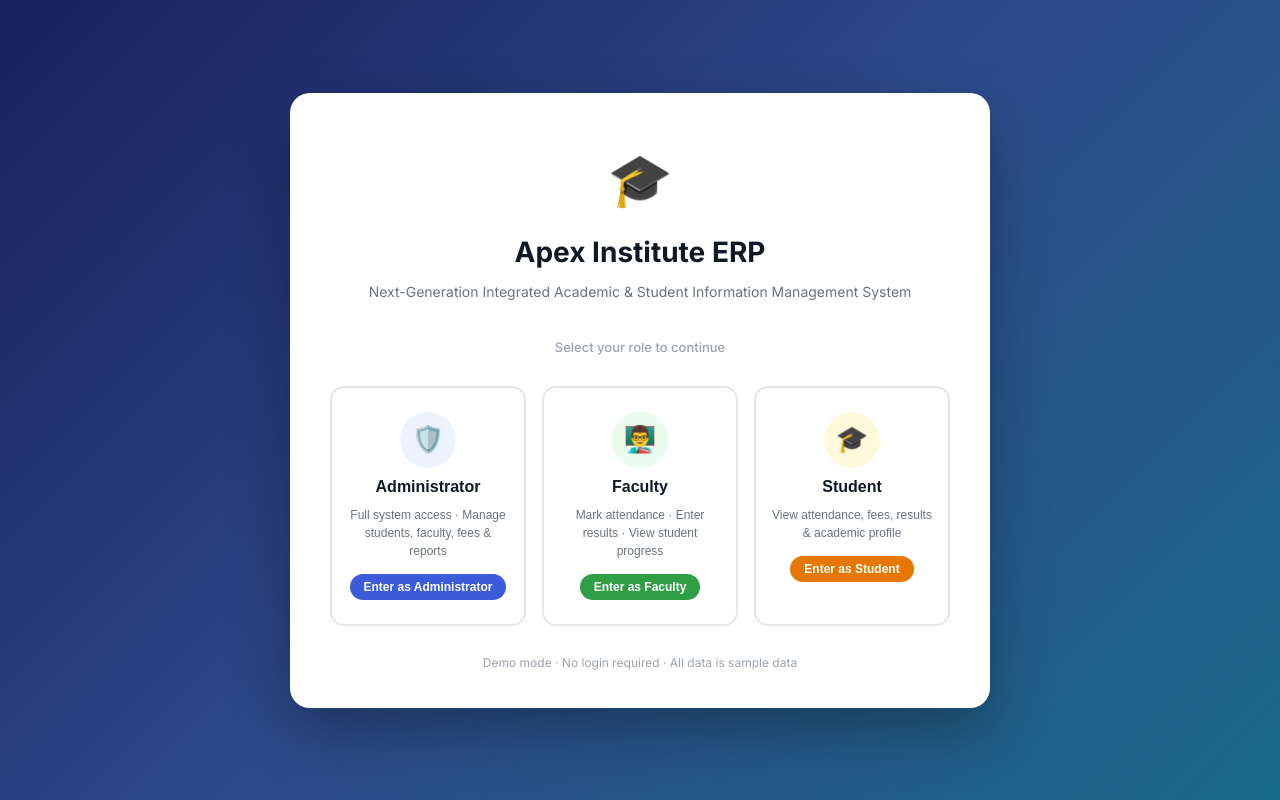
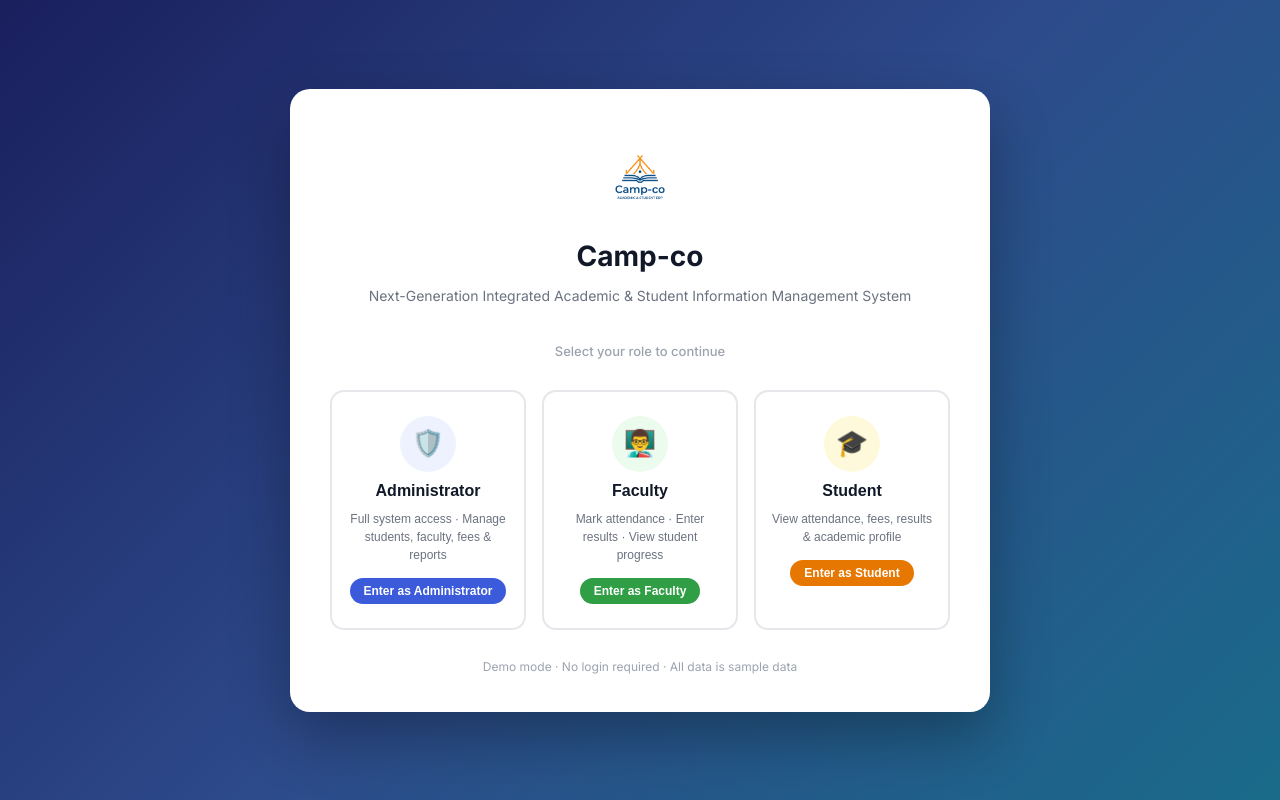
Before and after one commit to janhvikapadnis30/hackathon, a React (Vite) app in the folder frontend/: page /login in a window 1280 px wide. Built offline with nearby package versions, Linux system fonts and the light colour scheme.

Commit message:
frontend

```diff
--- a/frontend/src/components/Navbar.jsx
+++ b/frontend/src/components/Navbar.jsx
@@ -30,7 +30,7 @@ export default function Navbar({ onToggleSidebar }) {
         </button>
         <div className="navbar-brand">
           <div className="brand-logo-circle">ERP</div>
-          <span className="brand-text">Apex Institute ERP</span>
+          <span className="brand-text">Camp-co</span>
         </div>
       </div>
 
--- a/frontend/src/pages/Login.jsx
+++ b/frontend/src/pages/Login.jsx
@@ -48,8 +48,8 @@ export default function Login() {
       <div style={styles.card}>
         {/* Header */}
         <div style={styles.header}>
-          <div style={styles.logo}>🎓</div>
-          <h1 style={styles.title}>Apex Institute ERP</h1>
+          <img src="/camp-co-logo.jpg" alt="Camp-co Logo" style={{ width: '80px', height: '80px', borderRadius: '50%', marginBottom: '12px', objectFit: 'cover' }} />
+          <h1 style={styles.title}>Camp-co</h1>
           <p style={styles.subtitle}>Next-Generation Integrated Academic & Student Information Management System</p>
         </div>
 
--- a/frontend/src/services/reportService.js
+++ b/frontend/src/services/reportService.js
@@ -11,22 +11,22 @@ function triggerBrowserDownload(blobData, defaultFileName, contentType) {
 }
 
 export async function downloadStudentPDF(studentId, rollNumber = 'report') {
-  const content = `APEX INSTITUTE OF TECHNOLOGY - STUDENT DOSSIER\nRoll Number: ${rollNumber}\nGenerated: ${new Date().toLocaleDateString()}\nStatus: Verified`;
+  const content = `CAMP-CO - STUDENT DOSSIER\nRoll Number: ${rollNumber}\nGenerated: ${new Date().toLocaleDateString()}\nStatus: Verified`;
   triggerBrowserDownload(content, `student_${rollNumber}_report.txt`, 'text/plain');
 }
 
 export async function downloadAttendancePDF(courseId = null) {
-  const content = `APEX INSTITUTE - ATTENDANCE AUDIT\nDate: ${new Date().toLocaleDateString()}\nStatus: Verified Attendance Register`;
+  const content = `CAMP-CO - ATTENDANCE AUDIT\nDate: ${new Date().toLocaleDateString()}\nStatus: Verified Attendance Register`;
   triggerBrowserDownload(content, 'attendance_report.txt', 'text/plain');
 }
 
 export async function downloadFeesPDF() {
-  const content = `APEX INSTITUTE - FEE RECONCILIATION STATEMENT\nDate: ${new Date().toLocaleDateString()}\nStatus: Audited`;
+  const content = `CAMP-CO - FEE RECONCILIATION STATEMENT\nDate: ${new Date().toLocaleDateString()}\nStatus: Audited`;
   triggerBrowserDownload(content, 'fee_audit_report.txt', 'text/plain');
 }
 
 export async function downloadResultsPDF(examId = null) {
-  const content = `APEX INSTITUTE - EXAMINATION TABULATION REGISTER\nDate: ${new Date().toLocaleDateString()}`;
+  const content = `CAMP-CO - EXAMINATION TABULATION REGISTER\nDate: ${new Date().toLocaleDateString()}`;
   triggerBrowserDownload(content, 'examination_results_sheet.txt', 'text/plain');
 }
 
```
Also changed, not shown: frontend/public/camp-co-logo.jpg (added).
